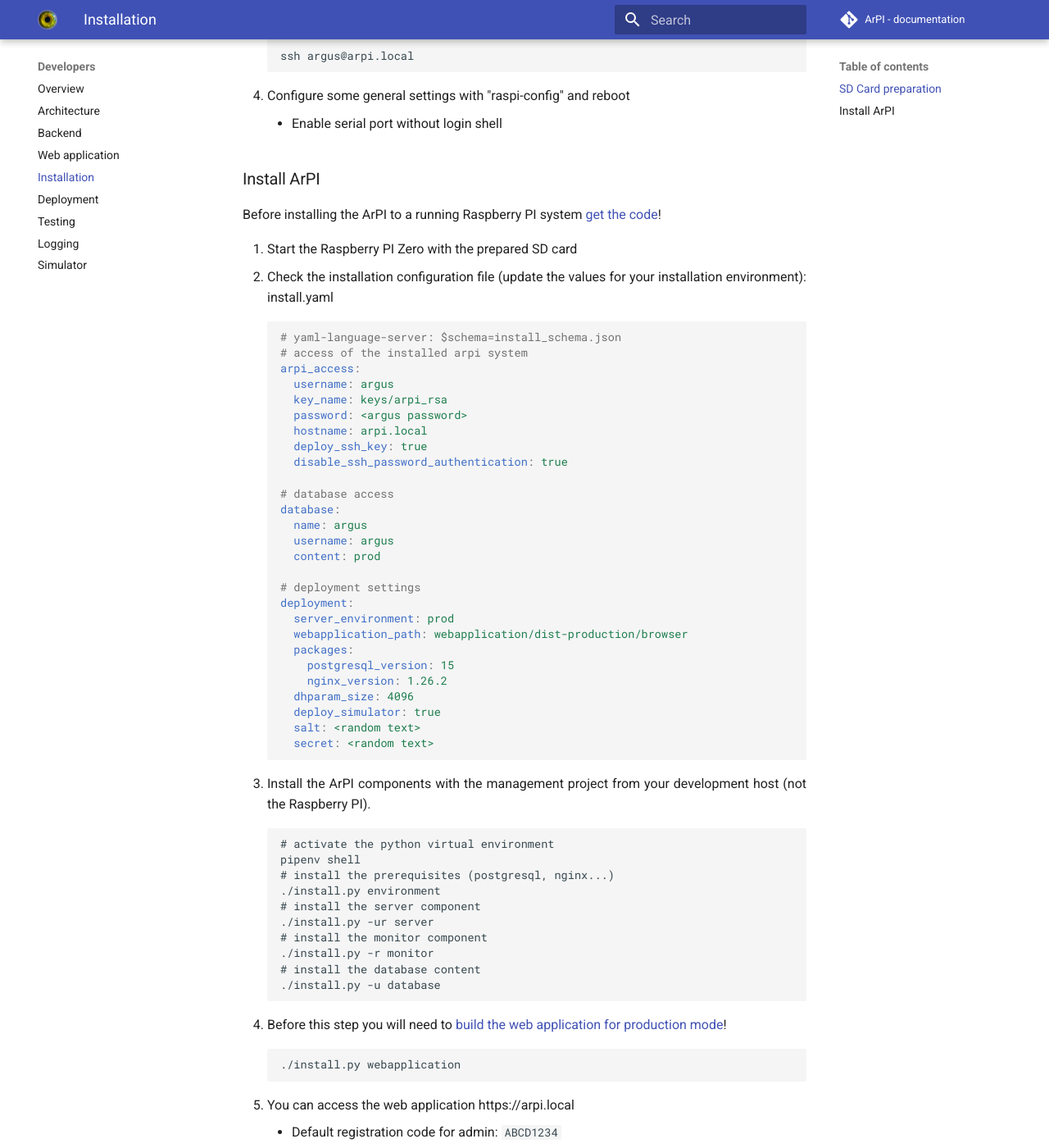
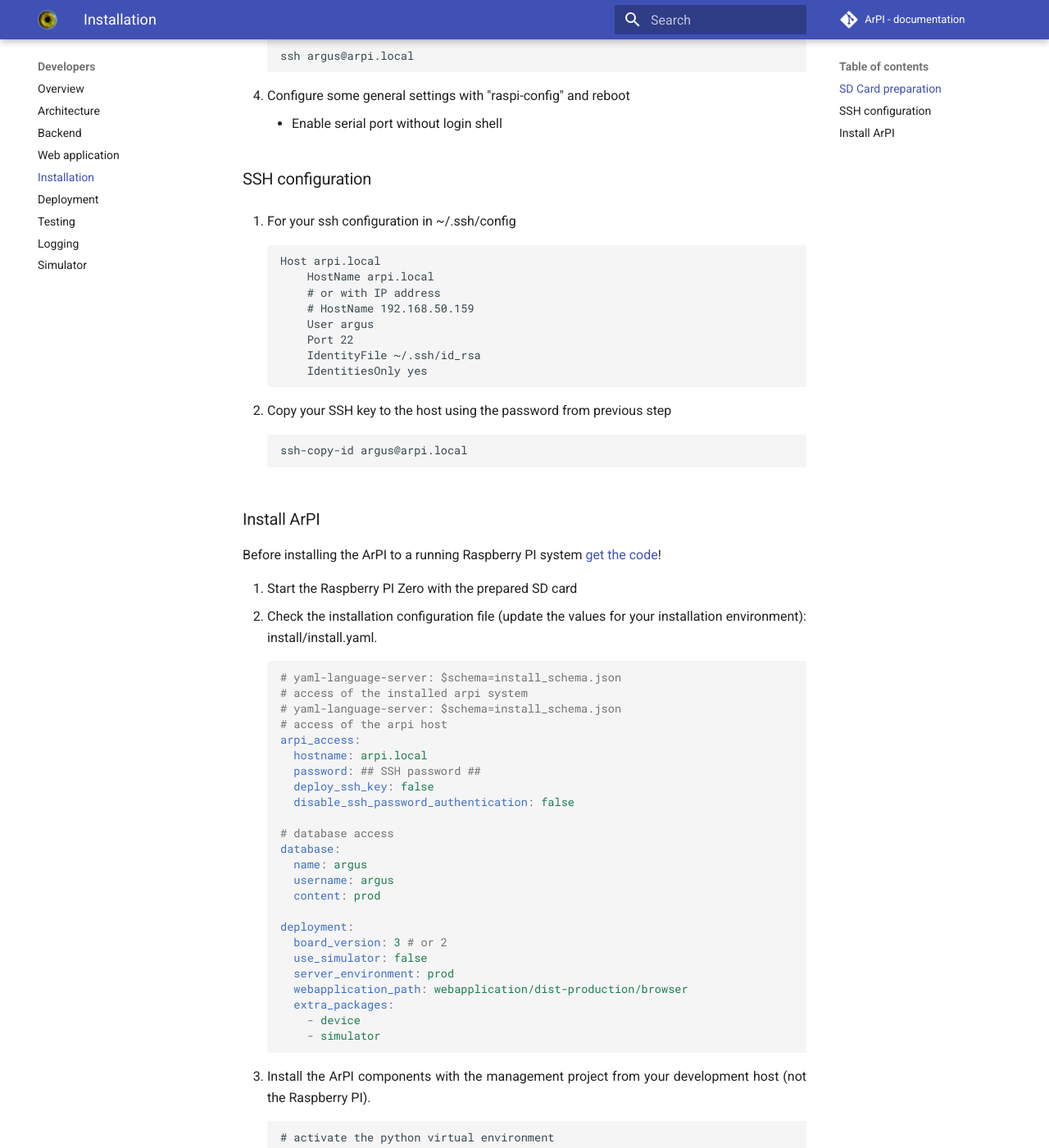
Before and after one commit to ArPIHomeSecurity/arpi_documentation, an MkDocs documentation site: the page built from docs/developers/installation.md, in a window 1280 px wide and 1400 px high, scrolled down 619 px. Shown: the whole window at 82% size. Built offline with MkDocs 1.6.1 and Material for MkDocs 9.7.7, drawn with Linux system fonts in a browser that asks for light colours; comment, search, counter and statistics services are not loaded; some of the changed text lies outside the part shown.

Commit message:
Update installation instructions and SSH configuration for ArPI setup

````diff
--- a/docs/developers/installation.md
+++ b/docs/developers/installation.md
@@ -18,22 +18,42 @@
 4. Configure some general settings with "raspi-config" and reboot
     * Enable serial port without login shell
 
+### SSH configuration
+
+1. For your ssh configuration in ~/.ssh/config
+```
+Host arpi.local
+    HostName arpi.local
+    # or with IP address
+    # HostName 192.168.50.159
+    User argus
+    Port 22
+    IdentityFile ~/.ssh/id_rsa
+    IdentitiesOnly yes
+```
+
+2. Copy your SSH key to the host using the password from previous step
+```bash
+ssh-copy-id argus@arpi.local
+```
+
+
 ### Install ArPI
 
 Before installing the ArPI to a running Raspberry PI system [get the code](index.md#getting-the-code)!
 
 1. Start the Raspberry PI Zero with the prepared SD card
-2. Check the installation configuration file (update the values for your installation environment): install.yaml
+2. Check the installation configuration file (update the values for your installation environment): install/install.yaml.
 ```yaml
 # yaml-language-server: $schema=install_schema.json
 # access of the installed arpi system
+# yaml-language-server: $schema=install_schema.json
+# access of the arpi host
 arpi_access:
-  username: argus
-  key_name: keys/arpi_rsa
-  password: <argus password>
   hostname: arpi.local
-  deploy_ssh_key: true
-  disable_ssh_password_authentication: true
+  password: ## SSH password ##
+  deploy_ssh_key: false
+  disable_ssh_password_authentication: false
 
 # database access
 database:
@@ -41,34 +61,26 @@
   username: argus
   content: prod
 
-# deployment settings
 deployment:
+  board_version: 3 # or 2
+  use_simulator: false
   server_environment: prod
   webapplication_path: webapplication/dist-production/browser
-  packages:
-    postgresql_version: 15
-    nginx_version: 1.26.2
-  dhparam_size: 4096
-  deploy_simulator: true
-  salt: <random text>
-  secret: <random text>
+  extra_packages:
+    - device
+    - simulator
+```
 
-```
 3. Install the ArPI components with the management project from your development host (not the Raspberry PI).
     ```
     # activate the python virtual environment
     pipenv shell
-    # install the prerequisites (postgresql, nginx...)
-    ./install.py environment
-    # install the server component
-    ./install.py -ur server
-    # install the monitor component
-    ./install.py -r monitor
-    # install the database content
-    ./install.py -u database
+    # install the backend
+    ./install.py server --prepare --bootstrap --deploy
     ```
 4. Before this step you will need to [build the web application for production mode](web_application.md#production_1)!
     ```
+    # install the frontend
     ./install.py webapplication
     ```
 5. You can access the web application https://arpi.local
````
